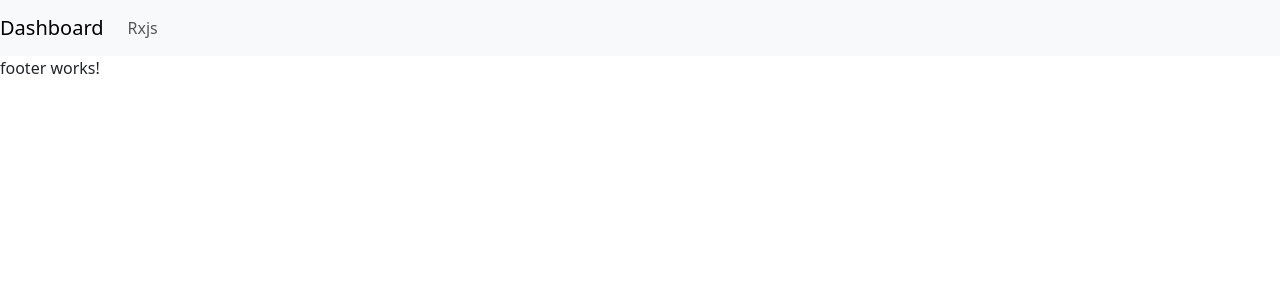
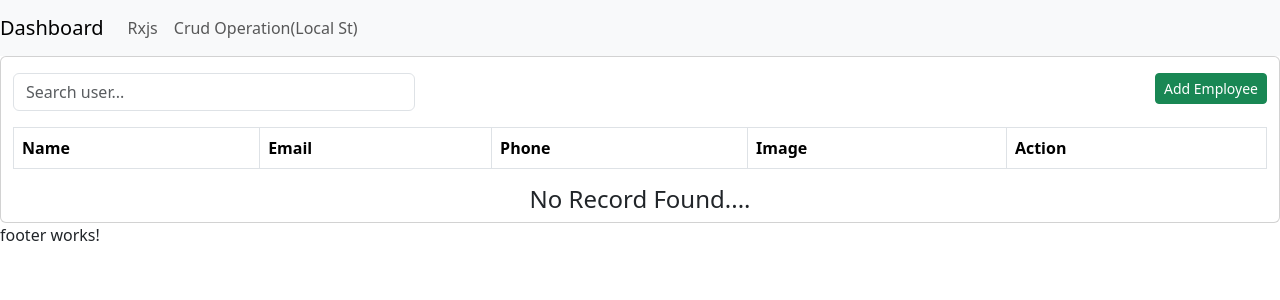
Before and after one commit to Ayush-hub-sai/rxjs-tutorial, an Angular app: page /crud-operation in a window 1280 px wide. Before the commit this address led to /. Shown: the top 300 px of the page. Built offline with nearby package versions, Linux system fonts and the light colour scheme.

Commit message:
crud operations

```diff
--- a/src/app/app.component.ts
+++ b/src/app/app.component.ts
@@ -6,7 +6,7 @@ import { FooterComponent } from "./shared/sharedComponet/footer/footer.component
 
 @Component({
   selector: 'app-root',
-  imports: [RouterOutlet, RxjsComponent, HeaderComponent, FooterComponent],
+  imports: [RouterOutlet, HeaderComponent, FooterComponent],
   templateUrl: './app.component.html',
   styleUrl: './app.component.scss'
 })
--- a/src/app/app.routes.ts
+++ b/src/app/app.routes.ts
@@ -1,9 +1,11 @@
 import { Routes } from '@angular/router';
 import { RxjsComponent } from './components/rxjs/rxjs.component';
 import { LearnDashboardComponent } from './shared/sharedComponet/learn-dashboard/learn-dashboard.component';
+import { CrudOperationComponent } from './components/crud-operation/crud-operation.component';
 
 export const routes: Routes = [
     { path: '', redirectTo: 'learn-dashboard', pathMatch: 'full' },
     { path: 'learn-dashboard', component: LearnDashboardComponent },
-    { path: 'rxjs-operator', component: RxjsComponent }
+    { path: 'rxjs-operator', component: RxjsComponent },
+    { path: 'crud-operation', component: CrudOperationComponent }
   ];
--- /dev/null
+++ b/src/app/components/crud-operation/crud-operation.component.html
@@ -0,0 +1,105 @@
+<div class="card">
+    <div class="container-fluid">
+        <div class="row mb-3 mt-3">
+            <div class="col-md-4 text-end">
+                <input type="search" [formControl]="searchValue" class="form-control" placeholder="Search user...">
+            </div>
+
+            <div class="col-md-8 text-end">
+                <button type="button" class="btn btn-sm btn-success" (click)="openAddEmployeeForm()">Add
+                    Employee</button>
+            </div>
+        </div>
+
+        <div class="row">
+            <div [ngClass]="isAddEmployee ? 'col-md-8' : 'col-md-12'">
+                <div [ngClass]="isAddEmployee?'card':''">
+                    <div [ngClass]="isAddEmployee?'container p-5':''">
+                        <table class="table table-bordered">
+                            <thead>
+                                <tr>
+                                    <th>Name</th>
+                                    <th>Email</th>
+                                    <th>Phone</th>
+                                    <th>Image</th>
+                                    <th>Action</th>
+                                </tr>
+                            </thead>
+                            <tbody>
+                                <ng-container *ngIf="employeeList.length > 0">
+                                    <tr *ngFor="let employee of employeeList; let i = index">
+                                        <td>{{ employee.firstName+' ' +employee.lastName }}</td>
+                                        <td>{{ employee.email }}</td>
+                                        <td>{{ employee.phone }}</td>
+                                        <td>
+                                            <img [src]="employee.image" alt="" srcset="" width="50px" height="50px"
+                                                class="rounded">
+                                        </td>
+                                        <td>
+                                            <button type="button" class="btn btn-sm btn-primary"
+                                                (click)="editEmployee(i)">Edit</button>
+                                            <button type="button" class="btn btn-sm btn-danger ms-2"
+                                                (click)="deleteEmployee(i)">Delete</button>
+                                        </td>
+                                    </tr>
+                                </ng-container>
+                            </tbody>
+                        </table>
+                        @if (employeeList.length==0) {
+                        <div class="text-center mt-2 mb-2">
+                            <h4>No Record Found....</h4>
+                        </div>
+                        }
+                    </div>
+                </div>
+            </div>
+
+            <ng-container *ngIf="isAddEmployee">
+                <div class="col-md-4 mb-5">
+                    <div class="card">
+                        <div class="container p-5">
+                            <form action="" [formGroup]="employeeForm" (ngSubmit)="onSubmit()">
+                                <div class="row">
+                                    <h4 class="text-center">{{!isEditEmployee? 'Add Employee':'Edit Employee'}}</h4>
+                                </div>
+                                <div class="row">
+                                    <input type="text" class="form-control mb-2" placeholder="First Name"
+                                        formControlName="firstName">
+                                </div>
+                                <div class="row">
+                                    <input type="text" class="form-control mb-2" placeholder="Last Name"
+                                        formControlName="lastName">
+                                </div>
+                                <div class="row">
+                                    <input type="email" class="form-control mb-2" placeholder="Email"
+                                        formControlName="email">
+                                </div>
+                                <div class="row">
+                                    <input type="text" class="form-control mb-2" placeholder="Phone"
+                                        formControlName="phone">
+                                </div>
+                                <div class="row">
+                                    <input type="file" class="form-control mb-2" (change)="onFileSelected($event)">
+                                    <div *ngIf="employeeForm.get('image')?.invalid && employeeForm.get('image')?.touched"
+                                        class="text-danger">
+                                        Image is required
+                                    </div>
+                                </div>
+                                <div class="d-flex justify-content-between">
+                                    <div>
+                                        <button type="submit"
+                                            class="btn  btn-md btn-success">{{!isEditEmployee?'Add':'Edit'}}</button>
+                                    </div>
+                                    <div>
+                                        <button type="button" class="btn btn-md btn-danger"
+                                            (click)="cancel()">Cancel</button>
+                                    </div>
+                                </div>
+                            </form>
+                        </div>
+                    </div>
+                </div>
+            </ng-container>
+        </div>
+    </div>
+</div>
--- /dev/null
+++ b/src/app/components/crud-operation/crud-operation.component.ts
@@ -0,0 +1,138 @@
+import { CommonModule } from '@angular/common';
+import { Component, OnInit } from '@angular/core';
+import { FormBuilder, FormControl, FormGroup, ReactiveFormsModule, Validators } from '@angular/forms';
+
+@Component({
+  selector: 'app-crud-operation',
+  standalone: true,
+  imports: [ReactiveFormsModule, CommonModule],
+  templateUrl: './crud-operation.component.html',
+  styleUrl: './crud-operation.component.scss'
+})
+export class CrudOperationComponent implements OnInit {
+
+  searchValue = new FormControl('');
+  employeeList: any[] = [];
+  storedEmployeeList: any[] = [];
+
+  isAddEmployee = false;
+  isEditEmployee = false;
+
+  employeeForm!: FormGroup;
+  selectedFile: File | null = null;
+  currentImage: string | ArrayBuffer | null = null;
+
+  constructor(private fb: FormBuilder) { }
+
+  ngOnInit(): void {
+    this.loadEmployeeList();
+    this.searchValue.valueChanges.subscribe(() => this.searchEmployee());
+  }
+
+  private loadEmployeeList() {
+    const data = localStorage.getItem('employeeList');
+    this.storedEmployeeList = data ? JSON.parse(data) : [];
+    this.employeeList = [...this.storedEmployeeList];
+  }
+
+  private saveEmployeeList() {
+    localStorage.setItem('employeeList', JSON.stringify(this.storedEmployeeList));
+    this.employeeList = [...this.storedEmployeeList];
+  }
+
+  declareEmployeeForm() {
+    this.employeeForm = this.fb.group({
+      firstName: new FormControl('', Validators.required),
+      lastName: new FormControl('', Validators.required),
+      email: new FormControl('', [Validators.required, Validators.email]),
+      phone: new FormControl('', Validators.required),
+      image: new FormControl('', Validators.required)
+    });
+
+  }
+
+  openAddEmployeeForm() {
+    this.isAddEmployee = !this.isAddEmployee;
+    this.isEditEmployee = false;
+
+    if (this.isAddEmployee) {
+      this.declareEmployeeForm();
+    } else {
+      this.employeeForm?.reset();
+    }
+  }
+
+  onFileSelected(event: Event) {
+    const file = (event.target as HTMLInputElement).files?.[0];
+    if (file) {
+      const reader = new FileReader();
+      reader.onload = () => {
+        this.employeeForm.get('image')?.setValue(reader.result as string);
+      };
+      reader.readAsDataURL(file);
+    } else {
+      this.employeeForm.get('image')?.setValue('');
+    }
+  }
+
+  onSubmit() {
+    if (this.employeeForm.invalid) {
+      this.employeeForm.markAllAsTouched();
+      return;
+    }
+
+    const formData = { ...this.employeeForm.getRawValue() };
+
+    if (this.isEditEmployee) {
+      const index = this.storedEmployeeList.findIndex(e => e.email === formData.email);
+      if (index !== -1) {
+        this.storedEmployeeList[index] = formData;
+      }
+    } else {
+      this.storedEmployeeList.push(formData);
+    }
+
+    this.saveEmployeeList();
+    this.cancel();
+  }
+
+  cancel() {
+    this.isAddEmployee = false;
+    this.isEditEmployee = false;
+    this.selectedFile = null;
+    this.employeeForm.reset();
+    this.employeeForm.get('email')?.enable();
+  }
+
+  editEmployee(index: number) {
+    this.isAddEmployee = true;
+    this.isEditEmployee = true;
+    this.declareEmployeeForm();
+
+    const employee = this.employeeList[index];
+    this.employeeForm.patchValue({
+      firstName: employee.firstName,
+      lastName: employee.lastName,
+      email: employee.email,
+      phone: employee.phone,
+      image: '' // Can't patch file input
+    });
+
+    this.employeeForm.get('email')?.disable();
+  }
+
+  deleteEmployee(index: number) {
+    this.storedEmployeeList.splice(index, 1);
+    this.saveEmployeeList();
+  }
+
+  searchEmployee() {
+    const search = this.searchValue.value?.toLowerCase() || '';
+    this.employeeList = this.storedEmployeeList.filter(employee =>
+      employee.firstName.toLowerCase().includes(search) ||
+      employee.lastName.toLowerCase().includes(search) ||
+      employee.email.toLowerCase().includes(search) ||
+      employee.phone.toLowerCase().includes(search)
+    );
+  }
+}
--- a/src/app/shared/sharedComponet/header/header.component.html
+++ b/src/app/shared/sharedComponet/header/header.component.html
@@ -10,6 +10,9 @@
             <li class="nav-item" routerLinkActive="active" >
                 <a class="nav-link" routerLink="/rxjs-operator">Rxjs</a>
             </li>
+            <li class="nav-item" routerLinkActive="active" >
+                <a class="nav-link" routerLink="/crud-operation">Crud Operation(Local St)</a>
+            </li>
         </ul>
     </div>
 </nav>
--- a/src/styles.scss
+++ b/src/styles.scss
@@ -1 +1,4 @@
-/* You can add global styles to this file, and also import other style files */
+input.ng-touched.ng-invalid {
+    border: 1.5px solid rgb(230, 59, 59);
+    color: red;
+}
```
Also changed, not shown: src/app/components/crud-operation/crud-operation.component.scss (added), 1 other file (tests, documents, lock files or other folders).
